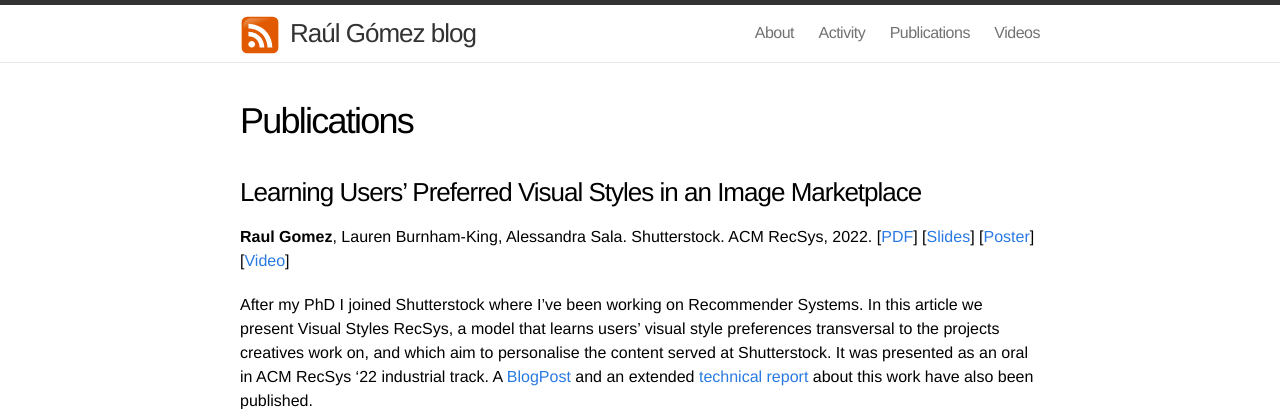
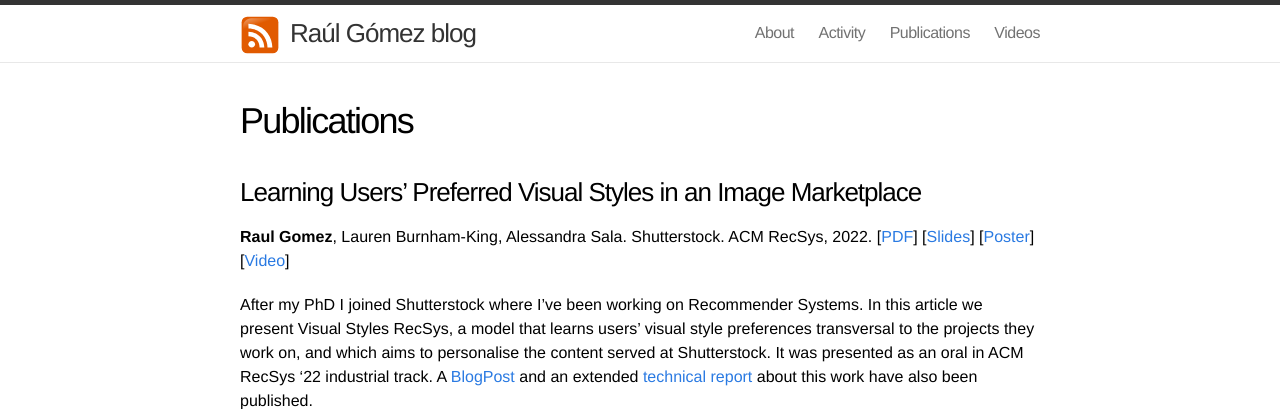
Before and after one commit to gombru/gombru.github.io, a Jekyll site: the page built from publications.md, in a window 1280 px wide and 900 px high, cut to the strip 0-409 px from the top of the window. Built offline with Jekyll 4.4.1, drawn with Linux system fonts in a browser that asks for light colours.

Commit message:
Update publications.md

```diff
--- a/publications.md
+++ b/publications.md
@@ -9,7 +9,7 @@
 **Raul Gomez**, Lauren Burnham-King, Alessandra Sala. Shutterstock.
 ACM RecSys, 2022. [[PDF](https://dl.acm.org/doi/pdf/10.1145/3523227.3547382)] [[Slides](https://drive.google.com/file/d/1HCXO7KlkESHQhFeHp57tPHco_siLJ3-M/view?usp=sharing)] [[Poster](https://drive.google.com/file/d/1i3fqZxunmF2usg2Ii4DYQtsnsbl1dCUK/view?usp=sharing)] [[Video](https://youtu.be/GVLjwuFvhyY)]
 
-After my PhD I joined Shutterstock where I've been working on Recommender Systems. In this article we present Visual Styles RecSys, a model that learns users' visual style preferences transversal to the projects creatives work on, and which aim to personalise the content served at Shutterstock. It was presented as an oral in ACM RecSys '22 industrial track. A [BlogPost](https://www.shutterstock.com/blog/data-science-building-content-personalization) and an extended [technical report](https://arxiv.org/abs/2208.10902) about this work have also been published.
+After my PhD I joined Shutterstock where I've been working on Recommender Systems. In this article we present Visual Styles RecSys, a model that learns users' visual style preferences transversal to the projects they work on, and which aims to personalise the content served at Shutterstock. It was presented as an oral in ACM RecSys '22 industrial track. A [BlogPost](https://www.shutterstock.com/blog/data-science-building-content-personalization) and an extended [technical report](https://arxiv.org/abs/2208.10902) about this work have also been published.
 
 <div class="imgcap">
 <img src="/assets/acm_recsys.png" height="180">
```
